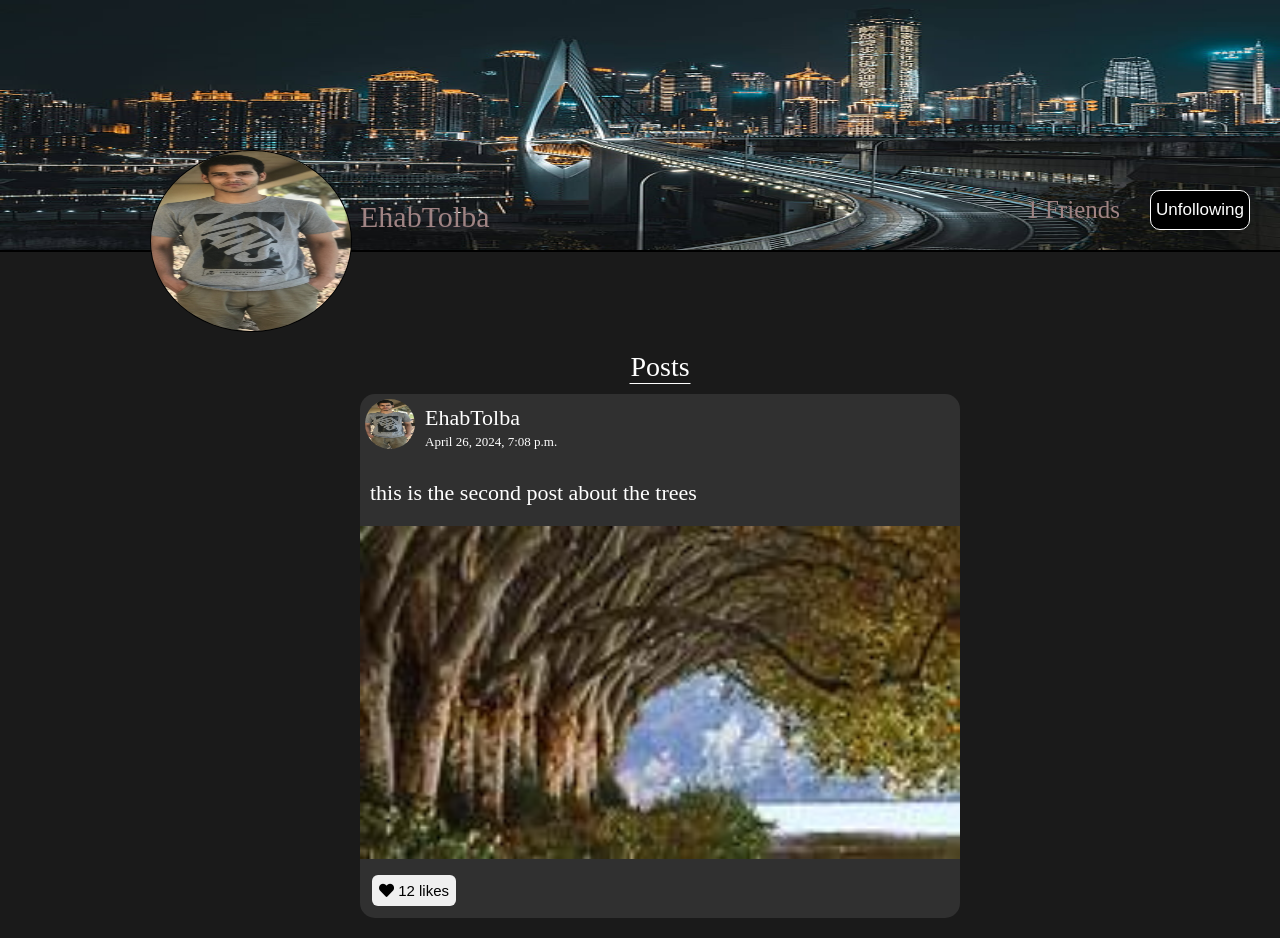
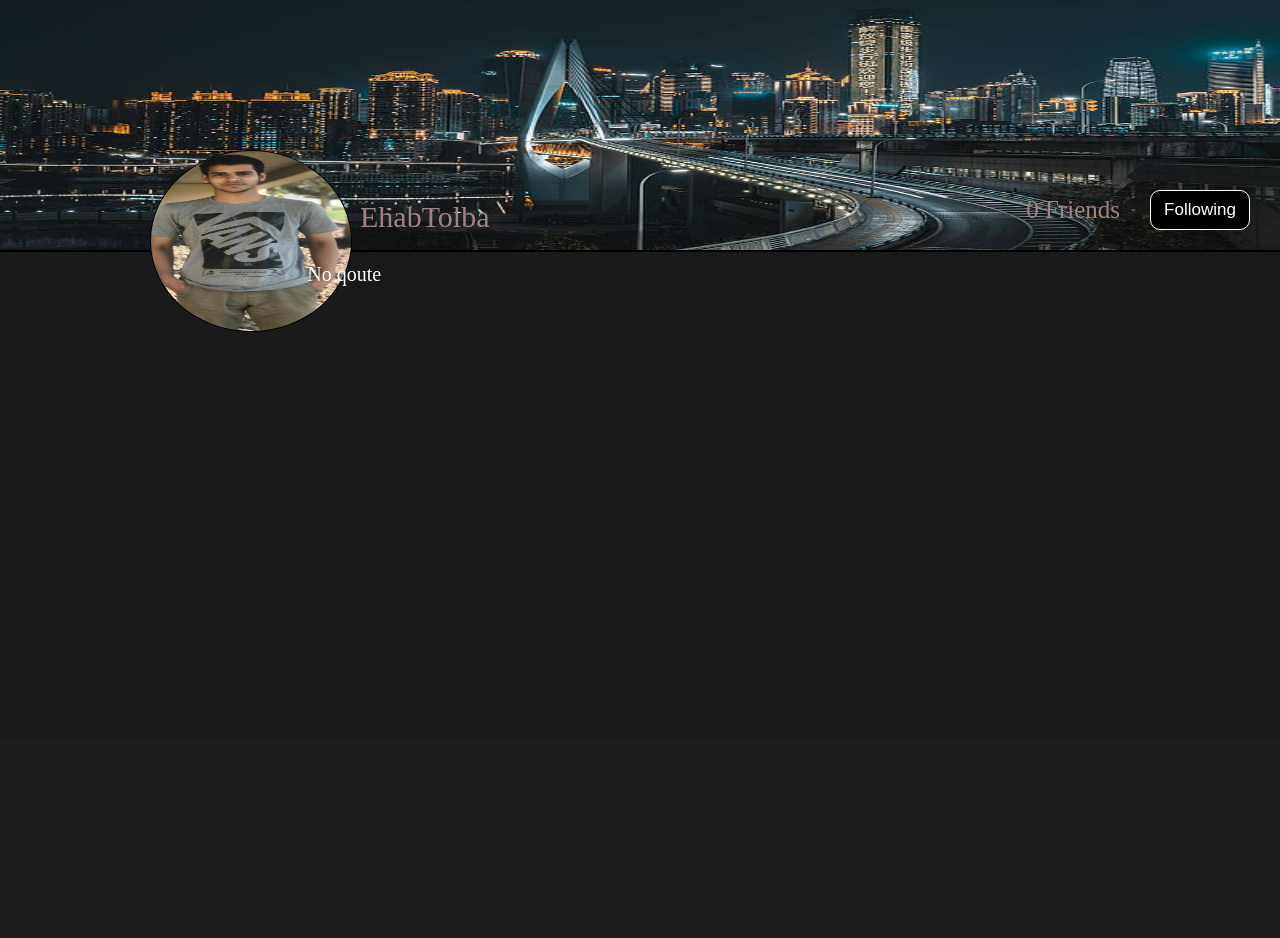
Before and after one commit to eslammohamedtolba/Social-Media-App, a Django app: page /userProfile/5/ in a window 1280 px wide. Shown: the part 60-998 px from the top of the page. After the commit the page ends 392 px from the top, so only its background shows below. Run offline with Django 5.2, Linux system fonts and the light colour scheme; a user stored in the database is signed in; data comes from the database, SQL or seed files in the repository.

Commit message:
add qoute input and style it

```diff
--- a/socialmedia/models.py
+++ b/socialmedia/models.py
@@ -21,7 +21,7 @@
     content = models.TextField()
     image = models.ImageField(upload_to='post_images/%Y/%m/%d', null=True, blank=True)
     created_at = models.DateTimeField(auto_now_add=True)
-    likes = models.IntegerField(null=True, default = 0)
+    likes = likes = models.ManyToManyField(UserProfile, related_name='liked_posts', null=True, blank=True)
     def __str__(self):
         return f'Post by {self.user_profile.user.username}'
     class Meta:
--- a/socialmedia/templates/parts/navbar.html
+++ b/socialmedia/templates/parts/navbar.html
@@ -25,7 +25,7 @@
         </div>
         <div class="popup" id="popup">
             <span class="close" id="close">&times;</span>
-            <a class="userprofile" href="#">
+            <a class="userprofile" href="{% url 'useraccount' main_profile.id %}">
                 {% if main_profile.image %}
                     <img class="profileimage" src="{{ main_profile.image.url }}" alt="Button Image">
                 {% else %}
--- a/socialmedia/templates/socialmedia/profile.html
+++ b/socialmedia/templates/socialmedia/profile.html
@@ -65,6 +65,7 @@
                 </form>
             {% endif %}
             <p class="numberfollowings">{{num_Friends}} Friends</p>
+            <p class="qoute">{{ userprofile.qoute }}</p>
         </div>
         <div class="relations">
             {% if posts %}
@@ -91,17 +92,29 @@
                             {% else %}
                                 <img class="postImage" src="{% static 'images\profile default image.png' %}" alt="Post image">
                             {% endif %}
-                            <button class="like-button" data-post-id="{{ post.id }}" data-likes="{{ post.likes }}">
-                                <i class="fas fa-heart"></i>
-                                <span class="like-count">{{ post.likes }}</span> likes
-                            </button>
+                            <form action="" method="post">
+                                {% csrf_token %}
+                                <input type="hidden" name="form_type" value="LikePost">
+                                <input type="hidden" name="post_id" value="{{ post.id }}">
+                                {% if main_profile in post.likes.all %}
+                                    <button class="like-button liked" data-post-id="{{ post.id }}" data-likes="{{ post.likes.count }}">
+                                        <i class="fas fa-heart"></i>
+                                        <span class="like-count">{{ post.likes.count }}</span> likes
+                                    </button>
+                                {% else %}
+                                    <button class="like-button" data-post-id="{{ post.id }}" data-likes="{{ post.likes.count }}">
+                                        <i class="fas fa-heart"></i>
+                                        <span class="like-count">{{ post.likes.count }}</span> likes
+                                    </button>
+                                {% endif %}
+                            </form>
                         </div>
                         {% endfor %}
                     </div>
             {% endif %}
             {% if is_main_profile and friends %}
                 <div class="friends">
-                    <p class="friendsheader">Your friends</p>
+                    <p class="friendsheader">Friends</p>
                     <div class="all_friends">
                         {% for friend in friends %}
                             <div class="friend">
@@ -116,7 +129,7 @@
                                         {% if mayfriend.qoute %}
                                             <p class="friendqoute">{{friend.qoute}}</p>
                                         {% else %}
-                                            <p class="friendqoute">friend qoute</p>
+                                            <p class="friendqoute">{{friend.qoute}}</p>
                                         {% endif %}
                                     </div>
                                 </div>
--- a/socialmedia/views.py
+++ b/socialmedia/views.py
@@ -88,6 +88,16 @@
                 Q(user__username__icontains=search_query) & ~Q(id=main_profile.id)
             )
             context['Searchedfriends'] = Searchedfriends
+        elif form_type == 'LikePost':
+            # Find clicked post
+            clicked_post_id = request.POST.get('post_id')
+            clicked_post = Post.objects.get(id = int(clicked_post_id))
+            if clicked_post.likes.filter(id=main_profile.id).exists():
+                clicked_post.likes.remove(main_profile)
+            else:
+                clicked_post.likes.add(main_profile)
+            clicked_post.save()
+            return redirect('home')
     return render(request, 'socialmedia/home.html',context)
 
 @login_required
@@ -119,6 +129,15 @@
             else:
                 main_profile.friends.remove(userpro)
             main_profile.save()
+        elif form_type == 'LikePost':
+            # Find clicked post
+            clicked_post_id = request.POST.get('post_id')
+            clicked_post = Post.objects.get(id = int(clicked_post_id))
+            if clicked_post.likes.filter(id=main_profile.id).exists():
+                clicked_post.likes.remove(main_profile)
+            else:
+                clicked_post.likes.add(main_profile)
+            clicked_post.save()
         return redirect('useraccount', pk = userpro.id)
     # Find posts
     user_posts = Post.objects.filter(user_profile=userpro)
@@ -157,6 +176,6 @@
         main_profile.qoute = qoute
         main_profile.user.save()
         main_profile.save()
-        return redirect('setting_privacy')
+        return redirect('home')
     context = {'main_profile':main_profile}
     return render(request, 'socialmedia\setting_privacy.html', context)
--- a/static/css/profile.css
+++ b/static/css/profile.css
@@ -146,7 +146,15 @@
     top: 196px;
     right: 160px;
 }
-
+.container .headerinfo .qoute {
+    position: absolute;
+    top: 105%;
+    width: 500px;
+    height: auto;
+    left: 24%;
+    color: white;
+    font-size: 20px;
+}
 
 .container .relations {
     width: 100%;
@@ -206,13 +214,18 @@
 .relations .post img {
     width: 100%;
 }
-.relations .post .like-button {
+.relations .post .like-button,
+.relations .post .like-button.liked {
     padding: 7px;
     border-radius: 6px;
     border-width: 0;
     margin: 12px;
     font-size: 15px;
     cursor: pointer;
+}
+.relations .post .like-button.liked {
+    background-color: rgb(50, 50, 166);
+    color: white;
 }
 
 
@@ -243,6 +256,11 @@
     justify-content: space-between;
     margin-bottom: 15px;
 }
+.friends .all_friends .friend .friendprofile {
+    display: flex;
+    flex-direction: row;
+    flex-wrap: nowrap;
+}
 .friend img {
     width: 40px;
     height: 40px;
@@ -259,6 +277,7 @@
 }
 .friend .friendinfo .friendqoute {
     font-size: 12px;
+    width: 280px;
 }
 .friend a {
     height: 40px;
--- a/static/js/home.js
+++ b/static/js/home.js
@@ -18,21 +18,4 @@
     function PostTogglePopup() {
         Postpopup.style.display = Postpopup.style.display === 'block' ? 'none' : 'block';
     }
-
-    const likeButtons = document.querySelectorAll('.like-button');
-    likeButtons.forEach(button => {
-        button.addEventListener('click', async () => {
-            const postId = button.getAttribute('data-post-id');
-            let likes = parseInt(button.getAttribute('data-likes'));
-            if (button.classList.contains('liked')) {
-                likes -= 1;
-                button.classList.remove('liked');
-            } else {
-                likes += 1;
-                button.classList.add('liked');
-            }
-            button.setAttribute('data-likes', likes);
-            button.querySelector('.like-count').textContent = likes;
-        });
-    });
 });
```
Also changed, not shown: socialmedia/templates/socialmedia/home.html (+16 -4 lines), static/css/home.css (+13 -2 lines), Social media home.png (added), Social media profile.PNG (added), db.sqlite3, media/post_images/2024/04/28/1.png (added), media/post_images/2024/04/28/2.jpg (added), media/post_images/2024/04/28/3.jpg (added), media/post_images/2024/04/28/th_1.jfif (added), media/profile_images/photo_2024-03-09_10-11-08_gfPc4tx.jpg (added), media/profile_images/th45.jfif (added), socialmedia/migrations/0016_remove_post_likes_post_likes.py (added), socialmedia/migrations/0017_alter_post_likes.py (added), socialmedia/migrations/0018_alter_post_likes.py (added).
